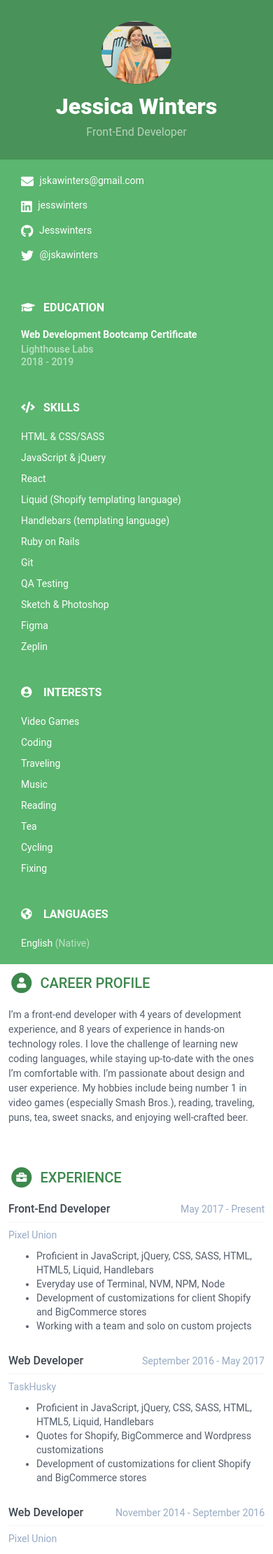
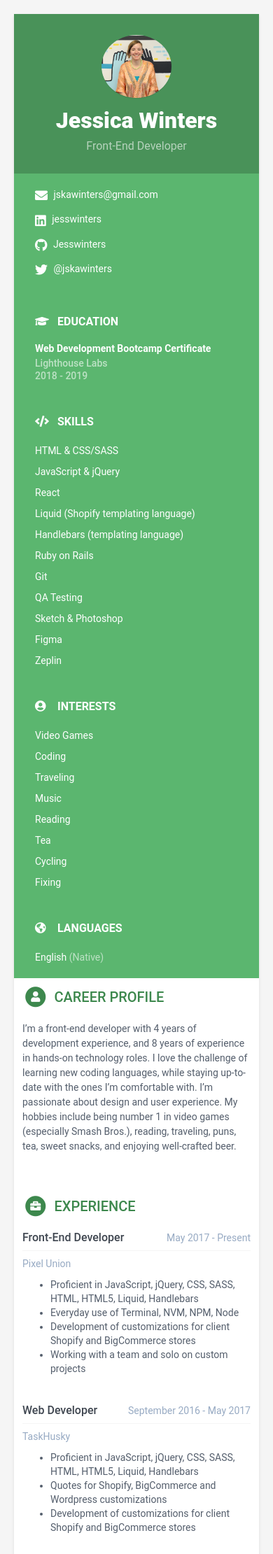
Before and after one commit to Jesswinters/Jesswinters.github.io, a Jekyll site: the page built from index.html, in a window 390 px wide. Shown: the top 2221 px of the page at 70% size. Built offline with Jekyll 4.4.1, drawn with Linux system fonts in a browser that asks for light colours.

Commit message:
Updated desktop and mobile padding

```diff
--- a/_sass/_base.scss
+++ b/_sass/_base.scss
@@ -211,7 +211,7 @@ p {
 
   .experiences-section, .educations-section {
     .item {
-      margin-bottom: 30px;
+      margin-bottom: 40px;
     }
   }
 
--- a/_sass/_responsive.scss
+++ b/_sass/_responsive.scss
@@ -12,6 +12,12 @@
   .main-wrapper {
     padding: 12px;
   }
+}
+
+@media (max-width: 1024px) {
+  body {
+    padding: 20px;
+  }
 
   .footer {
     padding-top: 20px;
```
